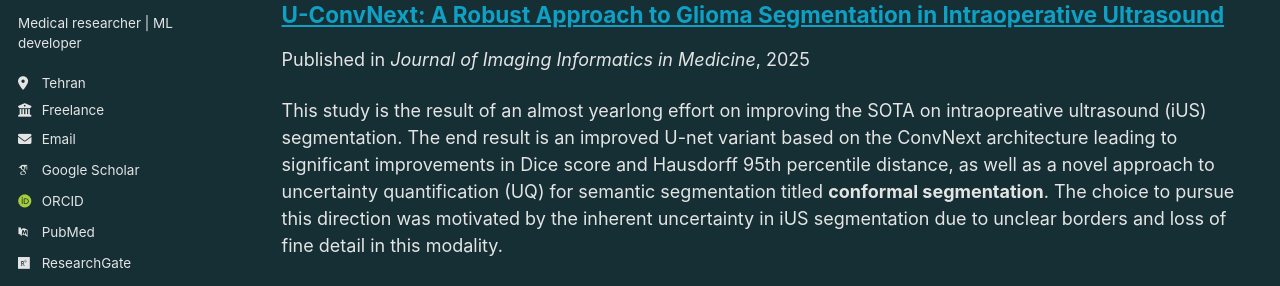
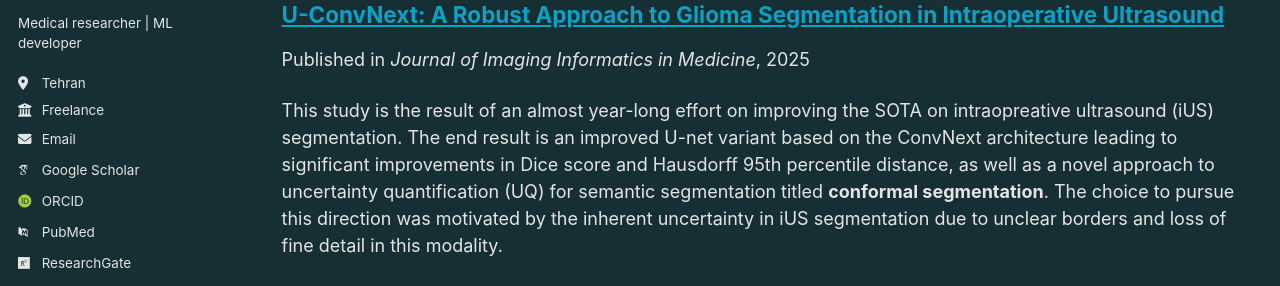
Before and after one commit to AmirV97/amirv97.github.io, a Jekyll site: the page built from _pages/publications.html, in a window 1280 px wide and 900 px high. Shown: the part 303-589 px from the top of the window. Built offline with Jekyll 4.4.1, drawn with Linux system fonts in a browser that asks for light colours; some web fonts are replaced.

Commit message:
Language edits.

```diff
--- a/_publications/paper-8.md
+++ b/_publications/paper-8.md
@@ -3,7 +3,7 @@ title: "U-ConvNext: A Robust Approach to Glioma Segmentation in Intraoperative U
 collection: publications
 category: manuscripts
 permalink: /paper-8
-excerpt: 'This study is the result of an almost yearlong effort on improving the SOTA on intraopreative ultrasound (iUS) segmentation. The end result is an improved U-net variant based on the ConvNext architecture leading to significant improvements in Dice score and Hausdorff 95th percentile distance, as well as a novel approach to uncertainty quantification (UQ) for semantic segmentation titled **conformal segmentation**. The choice to pursue this direction was motivated by the inherent uncertainty in iUS segmentation due to unclear borders and loss of fine detail in this modality.'
+excerpt: 'This study is the result of an almost year-long effort on improving the SOTA on intraopreative ultrasound (iUS) segmentation. The end result is an improved U-net variant based on the ConvNext architecture leading to significant improvements in Dice score and Hausdorff 95th percentile distance, as well as a novel approach to uncertainty quantification (UQ) for semantic segmentation titled **conformal segmentation**. The choice to pursue this direction was motivated by the inherent uncertainty in iUS segmentation due to unclear borders and loss of fine detail in this modality.'
 date: 2025/07/28
 venue: 'Journal of Imaging Informatics in Medicine'
 paperurl: 'https://link.springer.com/article/10.1007/s10278-025-01648-7'
```
